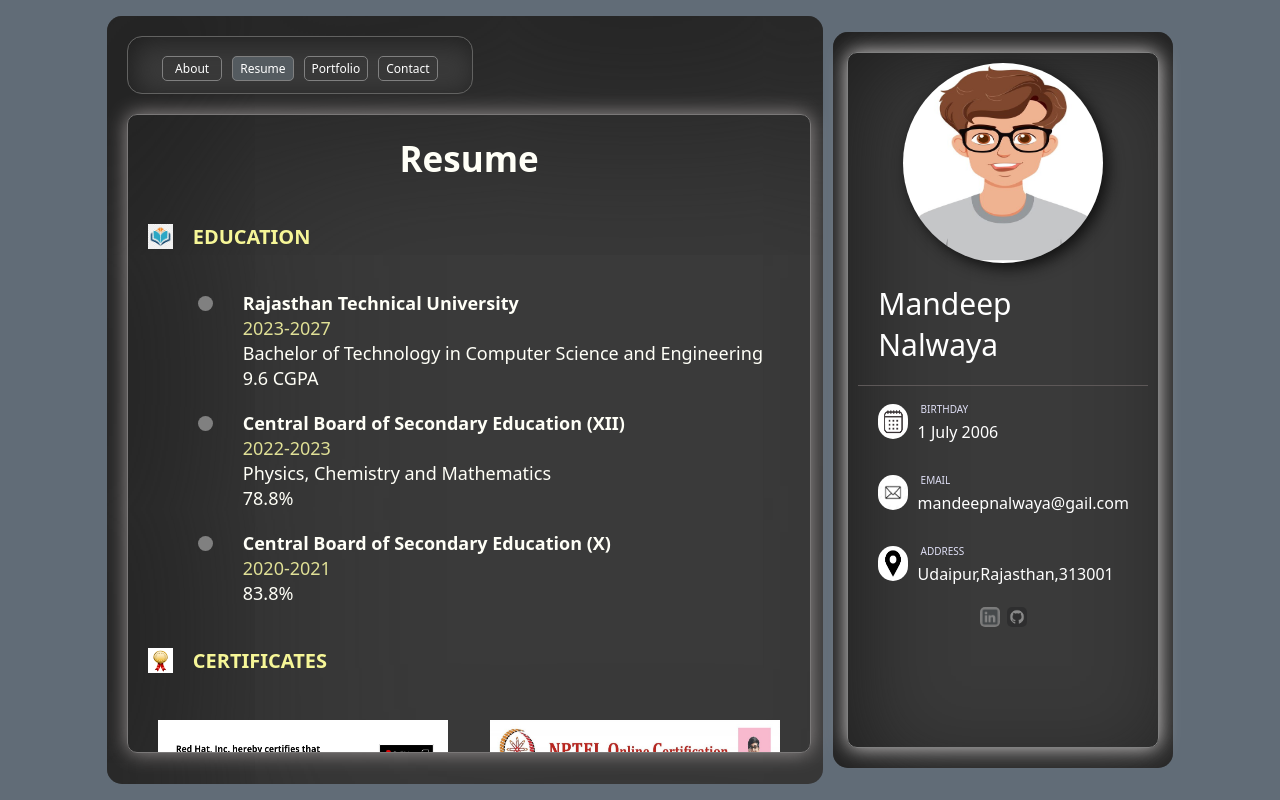
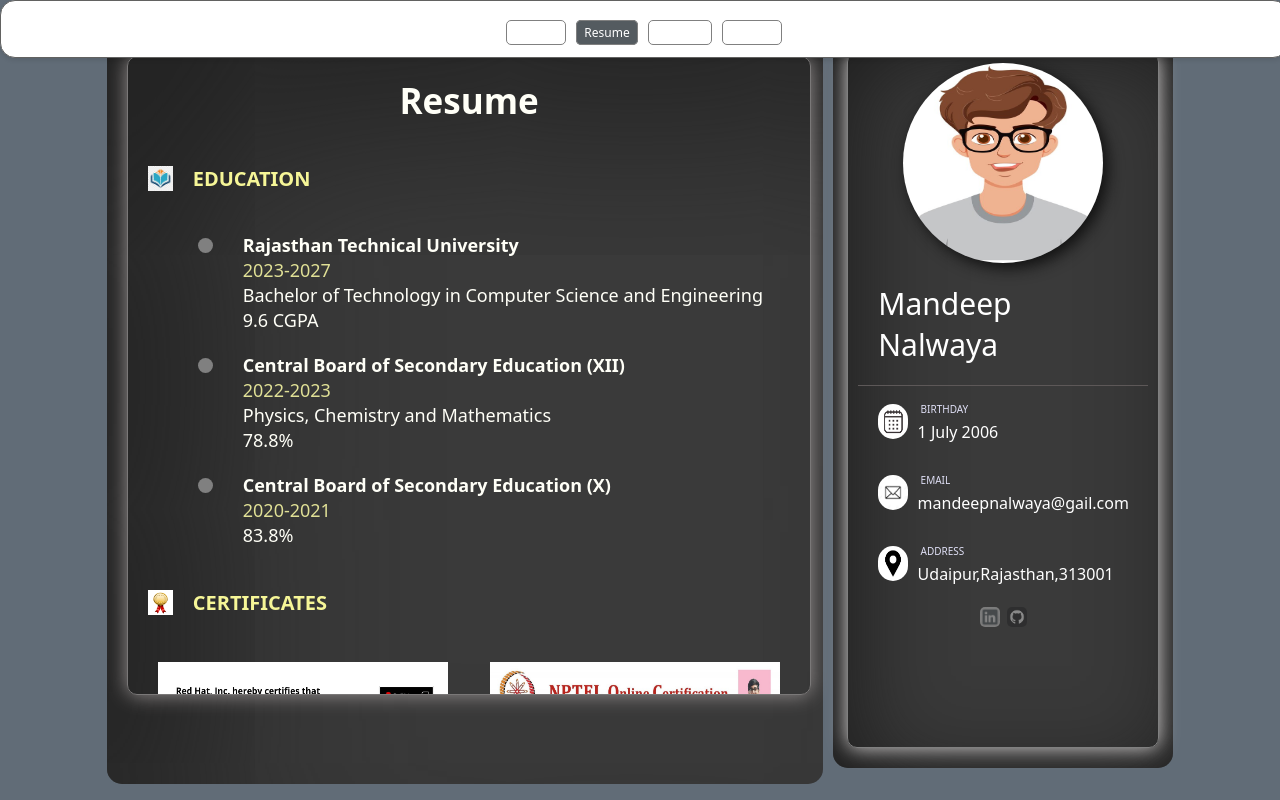
Before and after one commit to mandeep17jain/Portfolio, a React (Vite) app: page /Portfolio/Resume in a window 1280 px wide. Built offline with nearby package versions, Linux system fonts and the light colour scheme.

Commit message:
Navbar position

```diff
--- a/src/components/Navbar.css
+++ b/src/components/Navbar.css
@@ -7,11 +7,17 @@
     align-items: center;
     justify-content: center;
     padding: 3px;
-    /* position: fixed; */
     border-radius: 15px;
     border: 1px solid rgb(98, 98, 97);
 
-}
+     position: fixed;
+        top: 0;
+        left: 0;
+        width: 100%;
+        z-index: 1000; /* keeps it above other content */
+        background: white; /* add background so content doesn't overlap */
+        box-shadow: 0 2px 5px rgba(0,0,0,0.1); /* optional shadow */
+            }
 #nav-list{
     list-style-type: none;
     display: flex;
```
